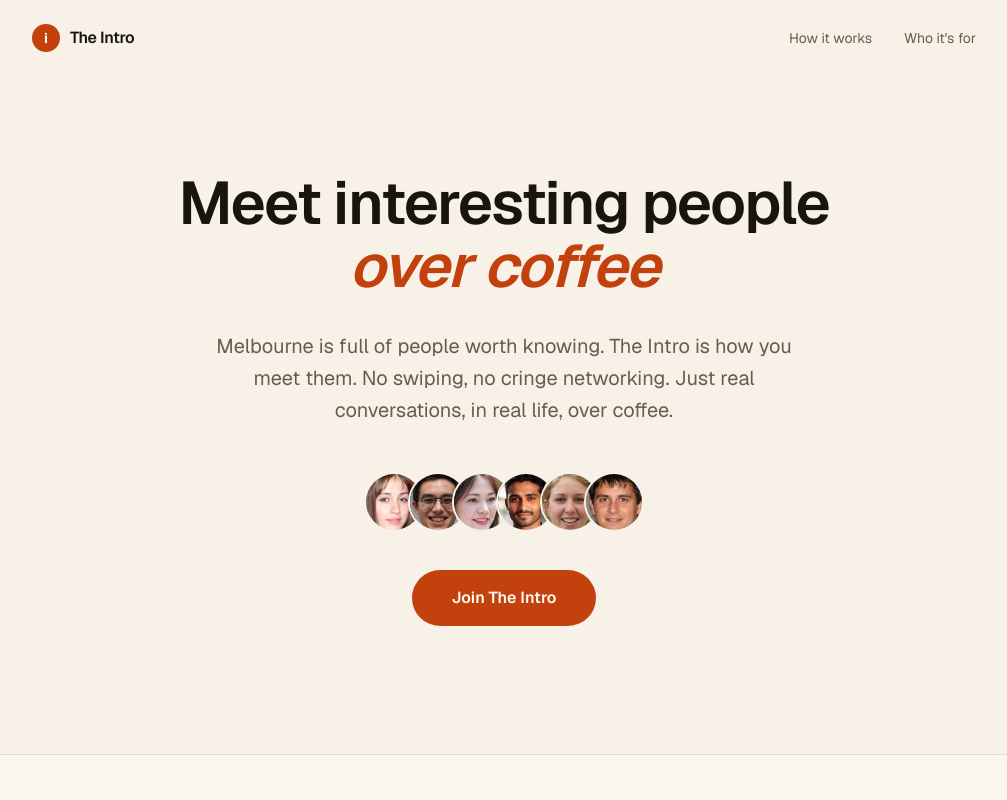
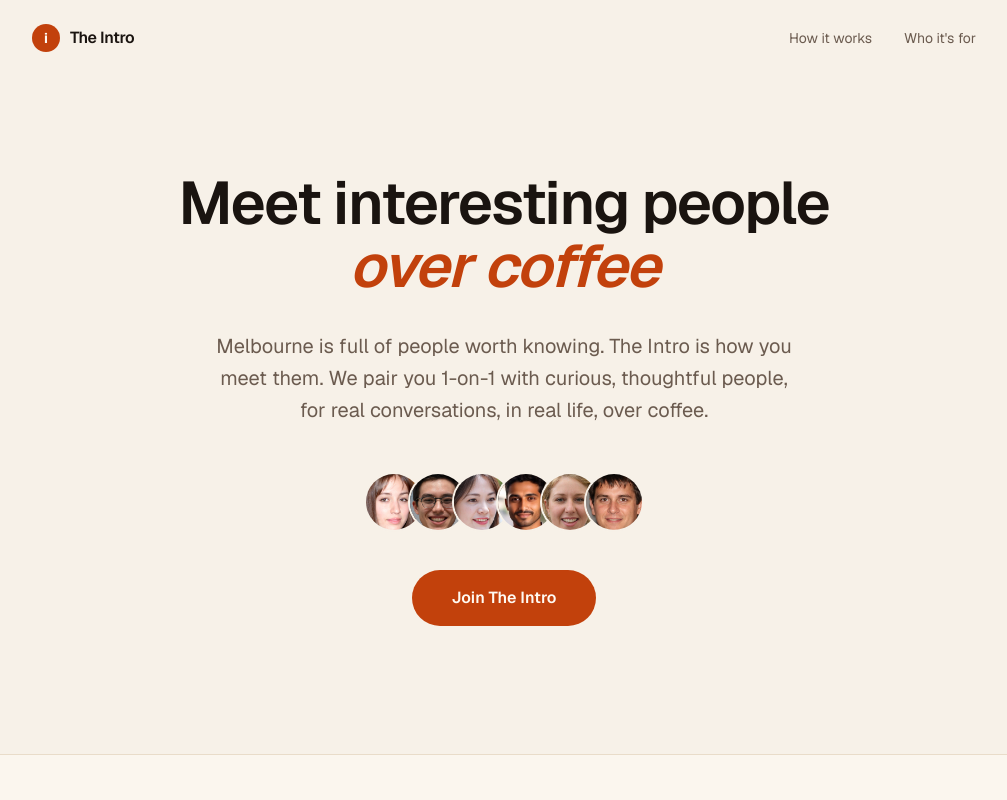
Before and after one commit to hvri5h/theintro-site, a Next.js app: page / in a window 1280 px wide. Shown: the top 800 px of the page, without its empty margins (136-1143 px from the left). Built offline with nearby package versions, Linux system fonts and the light colour scheme.

Commit message:
Update hero copy
Update hero copy

```diff
--- a/src/app/page.tsx
+++ b/src/app/page.tsx
@@ -62,8 +62,8 @@ export default function Home() {
           </h1>
           <p className="mx-auto mt-8 max-w-xl text-lg leading-8 text-muted sm:text-xl">
             Melbourne is full of people worth knowing. The Intro is how you
-            meet them. No swiping, no cringe networking. Just real
-            conversations, in real life, over coffee.
+            meet them. We pair you 1-on-1 with curious, thoughtful people,
+            for real conversations, in real life, over coffee.
           </p>
 
           <div className="mt-12 flex justify-center">
```
